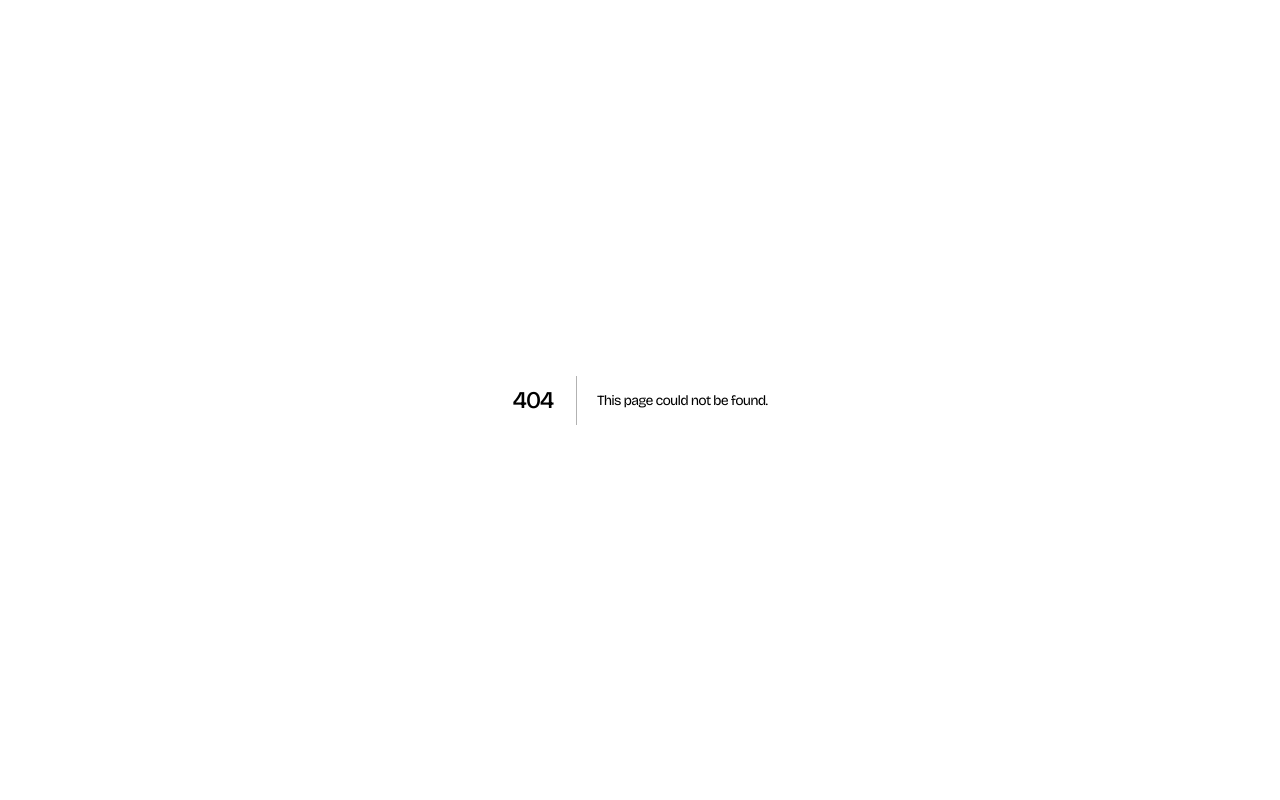
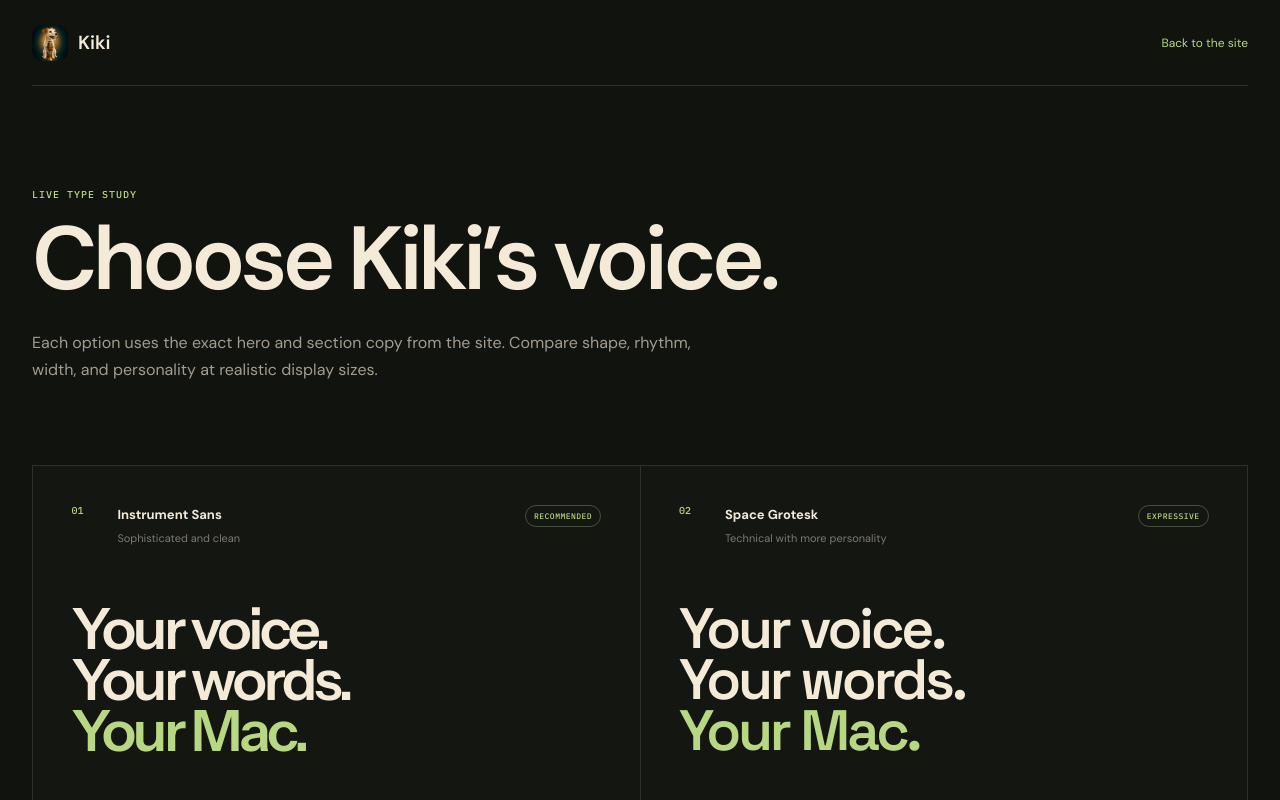
Before and after one commit to templetongroup/Kiki, a Next.js app in the folder website/: page /fonts in a window 1280 px wide. Before the commit this address had no page. Shown: the top 800 px of the page. Built offline with nearby package versions, Linux system fonts and the light colour scheme.

Commit message:
Add Kiki font comparison page

```diff
--- /dev/null
+++ b/website/app/fonts/page.tsx
@@ -0,0 +1,85 @@
+import type { Metadata } from 'next';
+import {
+  Archivo,
+  Figtree,
+  IBM_Plex_Sans,
+  Instrument_Sans,
+  Manrope,
+  Plus_Jakarta_Sans,
+  Schibsted_Grotesk,
+  Sora,
+  Space_Grotesk,
+  Syne,
+} from 'next/font/google';
+
+const instrumentSans = Instrument_Sans({ subsets: ['latin'], display: 'swap', preload: false });
+const spaceGrotesk = Space_Grotesk({ subsets: ['latin'], display: 'swap', preload: false });
+const manrope = Manrope({ subsets: ['latin'], display: 'swap', preload: false });
+const sora = Sora({ subsets: ['latin'], display: 'swap', preload: false });
+const syne = Syne({ subsets: ['latin'], display: 'swap', preload: false });
+const archivo = Archivo({ subsets: ['latin'], display: 'swap', preload: false });
+const schibsted = Schibsted_Grotesk({ subsets: ['latin'], display: 'swap', preload: false });
+const jakarta = Plus_Jakarta_Sans({ subsets: ['latin'], display: 'swap', preload: false });
+const plex = IBM_Plex_Sans({ subsets: ['latin'], display: 'swap', preload: false });
+const figtree = Figtree({ subsets: ['latin'], display: 'swap', preload: false });
+
+export const metadata: Metadata = {
+  title: 'Kiki typeface comparison',
+  description: 'Ten live display typeface options for Kiki.',
+  openGraph: { images: [] },
+  twitter: { images: [] },
+};
+
+const options = [
+  { name: 'Instrument Sans', font: instrumentSans.className, note: 'Sophisticated and clean', badge: 'Recommended' },
+  { name: 'Space Grotesk', font: spaceGrotesk.className, note: 'Technical with more personality', badge: 'Expressive' },
+  { name: 'Manrope', font: manrope.className, note: 'Polished, warm, and highly readable' },
+  { name: 'Sora', font: sora.className, note: 'Geometric and distinctly digital' },
+  { name: 'Syne', font: syne.className, note: 'Bold, unusual, and editorial' },
+  { name: 'Archivo', font: archivo.className, note: 'Confident and restrained' },
+  { name: 'Schibsted Grotesk', font: schibsted.className, note: 'Refined with stronger character' },
+  { name: 'Plus Jakarta Sans', font: jakarta.className, note: 'Friendly and premium' },
+  { name: 'IBM Plex Sans', font: plex.className, note: 'Technical and trustworthy' },
+  { name: 'Figtree', font: figtree.className, note: 'Clean, relaxed, and contemporary' },
+];
+
+export default function FontComparison() {
+  return (
+    <main className="font-showcase">
+      <header className="font-showcase-nav">
+        <a href="/" aria-label="Back to Kiki">
+          <img src="/kiki-icon.png" alt="" />
+          <span>Kiki</span>
+        </a>
+        <a className="font-back-link" href="/">Back to the site</a>
+      </header>
+
+      <section className="font-showcase-intro">
+        <p>Live type study</p>
+        <h1>Choose Kiki’s voice.</h1>
+        <span>Each option uses the exact hero and section copy from the site. Compare shape, rhythm, width, and personality at realistic display sizes.</span>
+      </section>
+
+      <section className="font-option-grid" aria-label="Kiki display typeface options">
+        {options.map((option, index) => (
+          <article className="font-option" key={option.name}>
+            <div className="font-option-meta">
+              <span>{String(index + 1).padStart(2, '0')}</span>
+              <div><strong>{option.name}</strong><small>{option.note}</small></div>
+              {option.badge && <em>{option.badge}</em>}
+            </div>
+            <div className={option.font}>
+              <h2 className="font-hero-sample">Your voice.<br />Your words.<br /><i>Your Mac.</i></h2>
+              <p className="font-section-sample">Everything your voice can do,<br />without leaving your Mac.</p>
+            </div>
+          </article>
+        ))}
+      </section>
+
+      <footer className="font-showcase-footer">
+        <p>Pick a number and I’ll apply it throughout the live Kiki site.</p>
+        <a href="/">Return to Kiki</a>
+      </footer>
+    </main>
+  );
+}
--- a/website/app/globals.css
+++ b/website/app/globals.css
@@ -393,6 +393,7 @@ footer { width: min(1380px, calc(100% - 64px)); min-height: 176px; margin: 0 aut
 footer .brand { color: var(--bone); } footer .brand img { width: 32px; height: 32px; }
 .footer-product { width: 310px; display: grid; justify-items: center; gap: 8px; text-align: center; }
 .footer-product strong { color: rgba(243,234,216,.7); font-size: 12px; font-weight: 600; }
+.footer-product a { display: block; }
 .footer-product img { width: 280px; height: 64px; object-fit: contain; }
 .footer-links { justify-self: end; display: flex; gap: 24px; }
 footer a { transition: color .2s ease; } .footer-links a:hover { color: var(--lichen); }
@@ -475,3 +476,52 @@ footer a { transition: color .2s ease; } .footer-links a:hover { color: var(--li
 }
 
 :focus-visible { outline: 2px solid var(--lichen); outline-offset: 4px; }
+
+.font-showcase { min-height: 100vh; background: #11130f; color: var(--bone); }
+.font-showcase-nav {
+  width: min(1380px, calc(100% - 64px));
+  min-height: 86px;
+  margin: 0 auto;
+  display: flex;
+  align-items: center;
+  justify-content: space-between;
+  border-bottom: 1px solid var(--line);
+}
+.font-showcase-nav > a:first-child { display: flex; align-items: center; gap: 10px; font: 600 19px/1 var(--font-body); }
+.font-showcase-nav img { width: 36px; height: 36px; border-radius: 10px; }
+.font-back-link { color: var(--lichen); font-size: 12px; }
+.font-showcase-intro { width: min(1380px, calc(100% - 64px)); margin: 0 auto; padding: 104px 0 82px; }
+.font-showcase-intro > p { margin: 0 0 18px; color: var(--lichen); font: 500 10px/1 var(--font-mono); letter-spacing: .1em; text-transform: uppercase; }
+.font-showcase-intro h1 { margin: 0; font-size: clamp(58px, 7vw, 106px); font-family: var(--font-body); font-weight: 600; letter-spacing: -.055em; line-height: .92; }
+.font-showcase-intro > span { display: block; max-width: 680px; margin-top: 30px; color: rgba(243,234,216,.64); font-size: 16px; line-height: 1.65; }
+.font-option-grid { width: min(1380px, calc(100% - 64px)); margin: 0 auto; display: grid; grid-template-columns: repeat(2, minmax(0, 1fr)); border-top: 1px solid var(--line); border-left: 1px solid var(--line); }
+.font-option { min-width: 0; padding: clamp(28px, 3vw, 46px); border-right: 1px solid var(--line); border-bottom: 1px solid var(--line); background: rgba(255,255,255,.012); }
+.font-option-meta { min-height: 44px; display: grid; grid-template-columns: 34px 1fr auto; gap: 12px; align-items: start; margin-bottom: 54px; }
+.font-option-meta > span { color: var(--lichen); font: 500 10px/1.2 var(--font-mono); }
+.font-option-meta div { display: grid; gap: 6px; }
+.font-option-meta strong { color: var(--bone); font-size: 13px; font-weight: 650; }
+.font-option-meta small { color: rgba(243,234,216,.47); font-size: 11px; }
+.font-option-meta em { padding: 6px 8px; border: 1px solid rgba(184,215,130,.3); border-radius: 999px; color: var(--lichen); font: 500 8px/1 var(--font-mono); letter-spacing: .06em; text-transform: uppercase; font-style: normal; }
+.font-hero-sample { max-width: none; margin: 0; color: var(--bone); font-family: inherit; font-size: clamp(48px, 4.45vw, 72px); font-weight: 560; letter-spacing: -.055em; line-height: .9; }
+.font-hero-sample i { color: var(--lichen); font-style: normal; }
+.font-section-sample { margin: 58px 0 0; color: var(--bone); font-size: clamp(29px, 2.65vw, 43px); font-weight: 560; letter-spacing: -.045em; line-height: 1.02; }
+.font-showcase-footer { width: min(1380px, calc(100% - 64px)); min-height: 170px; margin: 0 auto; display: flex; align-items: center; justify-content: space-between; gap: 28px; }
+.font-showcase-footer p { margin: 0; color: rgba(243,234,216,.58); font-size: 13px; }
+.font-showcase-footer a { color: var(--lichen); font-size: 12px; }
+
+@media (max-width: 900px) {
+  .font-option-grid { grid-template-columns: 1fr; }
+  .font-hero-sample { font-size: clamp(52px, 11vw, 78px); }
+  .font-section-sample { font-size: clamp(32px, 6.5vw, 48px); }
+}
+
+@media (max-width: 680px) {
+  .font-showcase-nav, .font-showcase-intro, .font-option-grid, .font-showcase-footer { width: min(100% - 32px, 1380px); }
+  .font-showcase-intro { padding: 76px 0 58px; }
+  .font-showcase-intro h1 { font-size: 58px; }
+  .font-option { padding: 28px 22px 36px; }
+  .font-option-meta { margin-bottom: 40px; }
+  .font-hero-sample { font-size: 48px; }
+  .font-section-sample { margin-top: 42px; font-size: 29px; }
+  .font-showcase-footer { min-height: 190px; align-items: flex-start; justify-content: center; flex-direction: column; }
+}
--- a/website/app/page.tsx
+++ b/website/app/page.tsx
@@ -1,7 +1,7 @@
 import FeatureJourney from './FeatureJourney';
 
 const downloadUrl =
-  'https://github.com/templetongroup/Kiki/releases/latest/download/kiki.dmg';
+  'https://templetongroup.dev/kiki/kiki.dmg';
 
 const waveform = [18, 34, 52, 26, 70, 42, 88, 54, 32, 66, 92, 48, 76, 38, 58, 24, 46, 20];
 const privacyWaveform = [24, 42, 68, 36, 82, 50, 92, 58, 32, 74, 46, 88, 54, 70, 38, 62, 28, 48, 76, 44, 84, 52, 66, 34, 58, 26, 42];
@@ -147,7 +147,9 @@ export default function Home() {
         <a className="brand" href="#top"><img src="/kiki-icon.png" alt="" /><span>Kiki</span></a>
         <div className="footer-product">
           <strong>Kiki is a Templeton Technologies product.</strong>
-          <img src="/templeton-technologies.png" alt="Templeton Technologies" />
+          <a href="https://templetontech.com" aria-label="Visit Templeton Technologies">
+            <img src="/templeton-technologies.png" alt="Templeton Technologies" />
+          </a>
         </div>
         <div className="footer-links"><a href="https://github.com/templetongroup/Kiki">GitHub</a><a href="https://github.com/templetongroup/Kiki/releases">Releases</a><a href="#privacy">Privacy</a></div>
       </footer>
```
